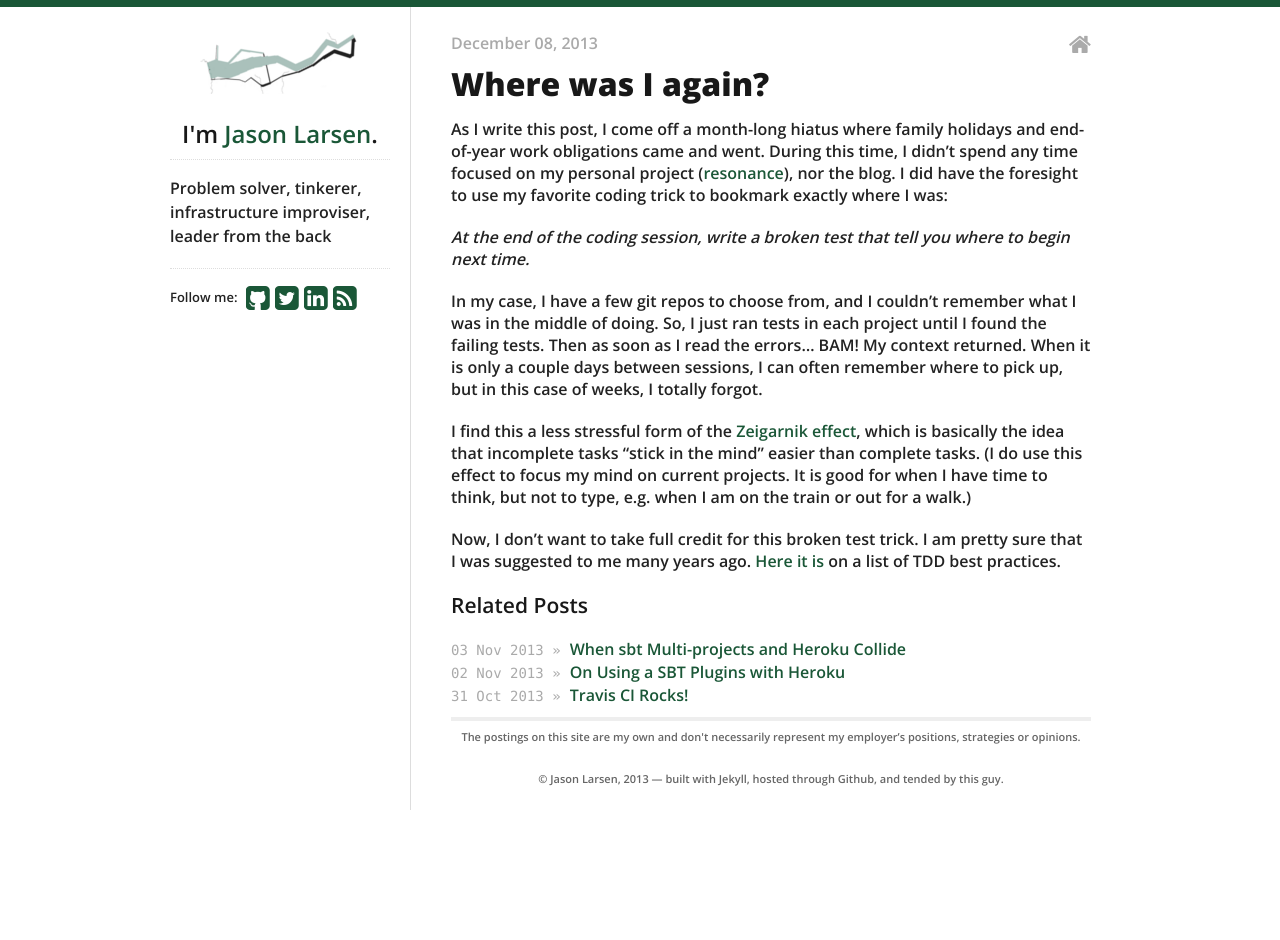
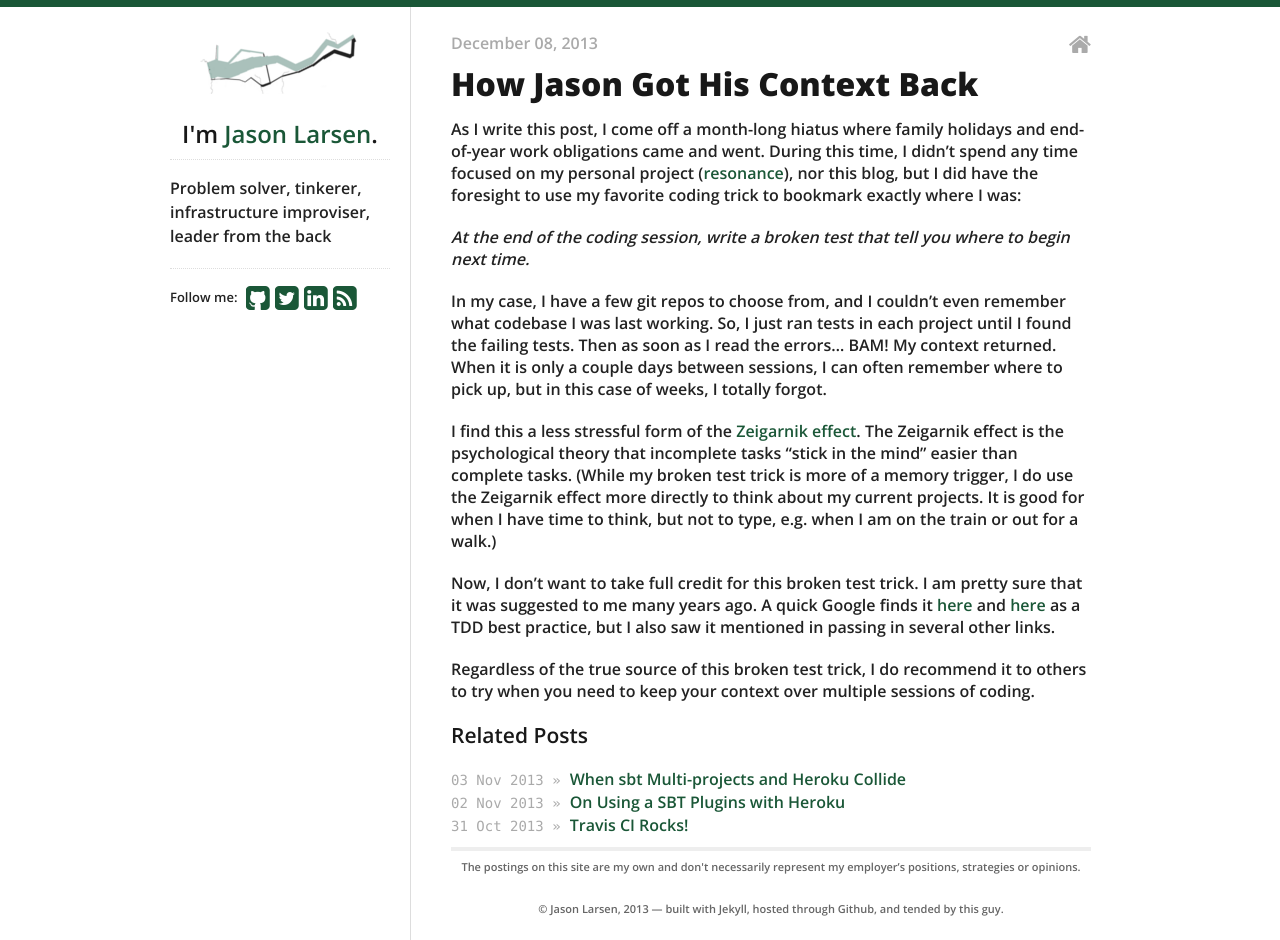
Before and after one commit to jasonklarsen/jasonklarsen.github.io, a Jekyll site: the page built from _posts/2013-12-08-where_was_I_again.md, in a window 1280 px wide. Built offline with Jekyll 4.4.1, drawn with Linux system fonts in a browser that asks for light colours; Markdown is read by kramdown in place of the engine named in the settings; before the commit the page ends 907 px from its top, so only the background shows below that.

Commit message:
Edits to context post

```diff
--- a/_posts/2013-12-08-where_was_I_again.md
+++ b/_posts/2013-12-08-where_was_I_again.md
@@ -1,19 +1,22 @@
 ---
 layout: post
-title:  "Where was I again?"
+title:  "How Jason Got His Context Back"
 categories: blog
 ---
 
-As I write this post, I come off a month-long hiatus where family holidays and end-of-year work obligations came and went. During this time, I didn't spend any time focused on my personal project ([resonance][res]), nor the blog. I did have the foresight to use my favorite coding trick to bookmark exactly where I was:
+As I write this post, I come off a month-long hiatus where family holidays and end-of-year work obligations came and went. During this time, I didn't spend any time focused on my personal project ([resonance][res]), nor this blog, but I did have the foresight to use my favorite coding trick to bookmark exactly where I was:
 
 *At the end of the coding session, write a broken test that tell you where to begin next time.*
 
-In my case, I have a few git repos to choose from, and I couldn't remember what I was in the middle of doing. So, I just ran tests in each project until I found the failing tests. Then as soon as I read the errors... BAM! My context returned. When it is only a couple days between sessions, I can often remember where to pick up, but in this case of weeks, I totally forgot.
+In my case, I have a few git repos to choose from, and I couldn't even remember what codebase I was last working. So, I just ran tests in each project until I found the failing tests. Then as soon as I read the errors... BAM! My context returned. When it is only a couple days between sessions, I can often remember where to pick up, but in this case of weeks, I totally forgot.
 
-I find this a less stressful form of the [Zeigarnik effect][zeigarnik], which is basically the idea that incomplete tasks "stick in the mind" easier than complete tasks. (I do use this effect to focus my mind on current projects. It is good for when I have time to think, but not to type, e.g. when I am on the train or out for a walk.)
+I find this a less stressful form of the [Zeigarnik effect][zeigarnik]. The Zeigarnik effect is the psychological theory that incomplete tasks "stick in the mind" easier than complete tasks. (While my broken test trick is more of a memory trigger, I do use the Zeigarnik effect more directly to think about my current projects. It is good for when I have time to think, but not to type, e.g. when I am on the train or out for a walk.)
 
-Now, I don't want to take full credit for this broken test trick. I am pretty sure that I was suggested to me many years ago. [Here it is][trick] on a list of TDD best practices.
+Now, I don't want to take full credit for this broken test trick. I am pretty sure that it was suggested to me many years ago. A quick Google finds it [here][trick] and [here][trick2] as a TDD best practice, but I also saw it mentioned in passing in several other links.
+
+Regardless of the true source of this broken test trick, I do recommend it to others to try when you need to keep your context over multiple sessions of coding.
 
 [zeigarnik]: http://blog.sandglaz.com/zeigarnik-effect-scientific-key-to-better-work/
 [trick]: http://codelikethis.com/lessons/agile_development/test_driven#leave_one_for_tomorrow
+[trick2]: https://coderwall.com/p/987g0q
 [res]: http://larsen.io/resonance.html
```
